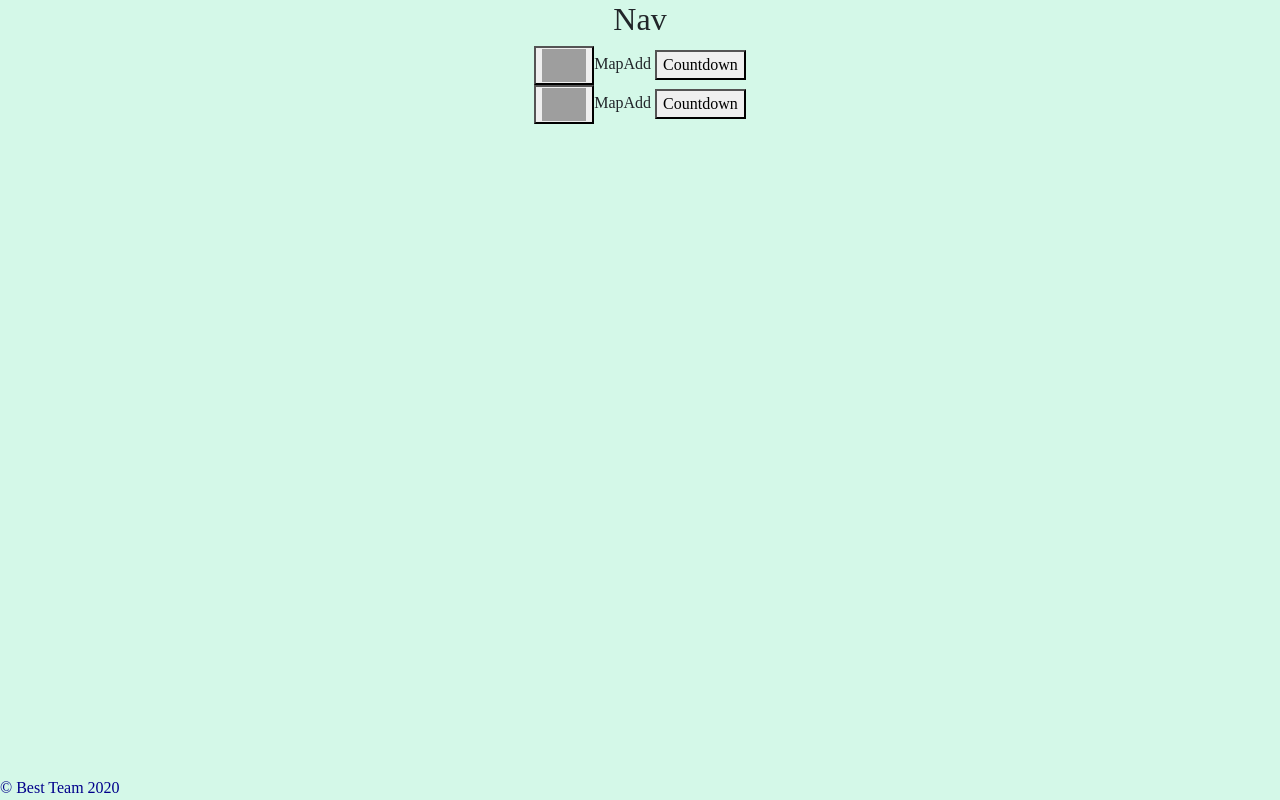
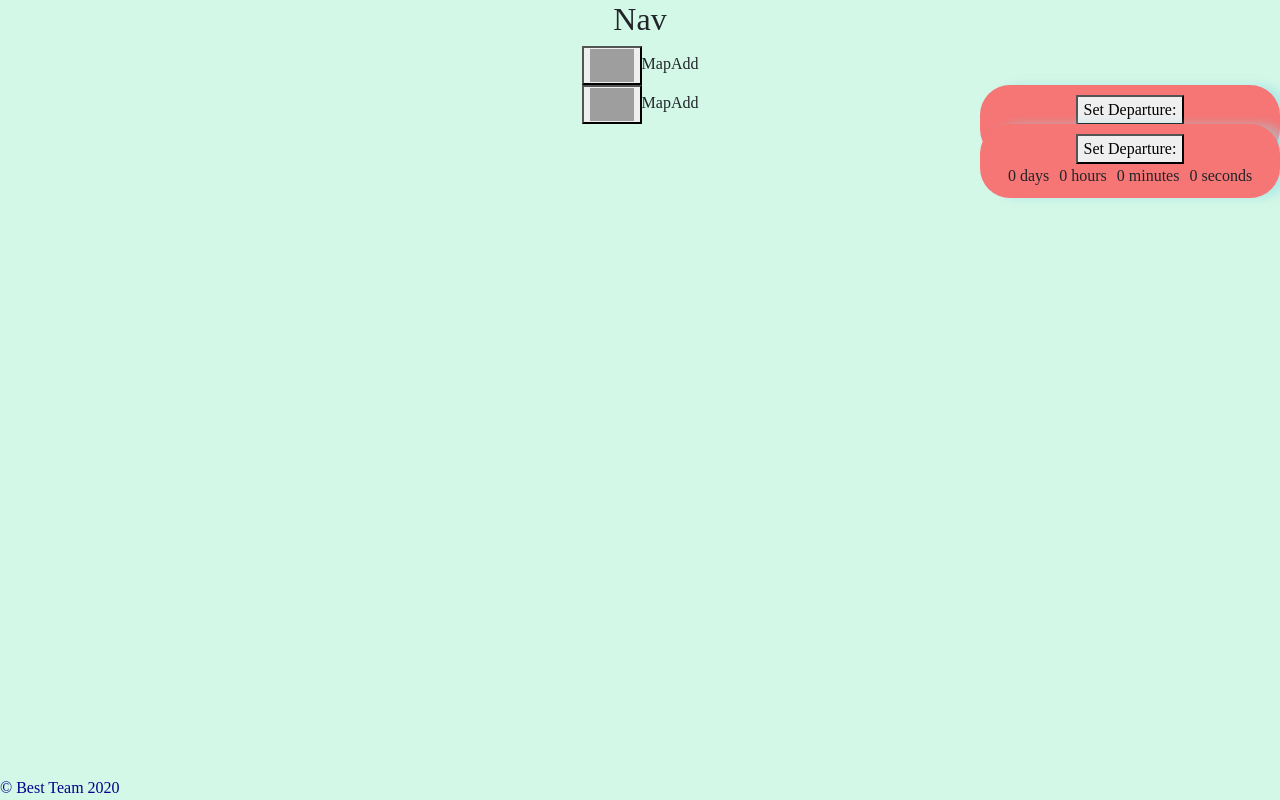
Before and after one commit to blewin1/be-trippin-frontend, a React (Create React App) app in the folder be-trippin-app/: page /trip/1 in a window 1280 px wide. Built offline with nearby package versions, Linux system fonts and the light colour scheme; grey boxes are pictures that could not be loaded.

Commit message:
updated countdown box

```diff
--- a/be-trippin-app/src/components/routes/TripPage/TripPage.jsx
+++ b/be-trippin-app/src/components/routes/TripPage/TripPage.jsx
@@ -2,12 +2,11 @@ import React, { useState } from "react";
 import PackingList from "../../sideWindows/PackingList/PackingList";
 import SuitcaseButton from "../../sideWindows/PackingList/SuitcaseButton";
 import CountdownTimer from "../../sideWindows/CountdownTimer/CountdownTimer";
-import CountdownButton from "../../sideWindows/CountdownTimer/CountdownButton";
+
 import "./TripPage.scss";
 
 const TripPage = () => {
   const [packingListOpen, setPackingListOpen] = useState(false);
-  const [countdownOpen, setCountdownOpen] = useState(false);
 
   const handleSuitcaseButton = () => {
     setPackingListOpen(!packingListOpen);
@@ -18,23 +17,13 @@ const TripPage = () => {
     showPackingList = <PackingList />;
   }
 
-  const handleCountdownButton = () => {
-    setCountdownOpen(!countdownOpen);
-  };
-
-  let showCountdownTimer = null;
-  if (countdownOpen) {
-    showCountdownTimer = <CountdownTimer />;
-  }
   return (
     <div className="trip-page">
       <SuitcaseButton suitcaseClickHandler={handleSuitcaseButton} />
       {showPackingList}
-
       <span>Map</span>
       <span>Add </span>
-      <CountdownButton countdownClickHandler={handleCountdownButton} />
-      {showCountdownTimer}
+      <CountdownTimer />
     </div>
   );
 };
--- a/be-trippin-app/src/components/sideWindows/CountdownTimer/CountdownButton.jsx
+++ /dev/null
@@ -1,14 +0,0 @@
-import React from "react";
-import "./CountdownButton.scss";
-
-const CountdownButton = ({ countdownClickHandler }) => {
-  return (
-    <>
-      <button className="countdown-button" onClick={countdownClickHandler}>
-        Countdown
-      </button>
-    </>
-  );
-};
-
-export default CountdownButton;
--- a/be-trippin-app/src/components/sideWindows/CountdownTimer/CountdownTimer.jsx
+++ b/be-trippin-app/src/components/sideWindows/CountdownTimer/CountdownTimer.jsx
@@ -11,6 +11,7 @@ const CountdownTimer = () => {
   });
   const [timerStarted, setTimerStarted] = useState(false);
   const [departureDate, setDepartureDate] = useState("");
+  const [showCountdownInput, setShowCountdownInput] = useState(false);
 
   useEffect(() => {
     if (timerStarted) {
@@ -49,18 +50,24 @@ const CountdownTimer = () => {
     });
   };
 
+  const toggleCountdownInput = () => {
+    setShowCountdownInput(!showCountdownInput);
+  };
+
   return (
-    <div className="countdown-border">
+    // <div className="countdown-border">
     <div className="countdown-container">
-        <p>Countdown Until Departure Date: </p>
-        <p>{departureDate}</p>
+      <button className="departure-button" onClick={toggleCountdownInput}>
+        Set Departure: {departureDate}
+      </button>
+
       <div className="countdown-clock">
         <span className="clock-days">{timer.days} days</span>
         <span className="clock-hours">{timer.hours} hours</span>
         <span className="clock-minutes">{timer.minutes} minutes</span>
         <span className="clock-seconds">{timer.seconds} seconds</span>
       </div>
-        <div className="timer-input">
+      <div className={`timer-input ${showCountdownInput ? "visible" : ""}`}>
         <form onSubmit={handleDateSubmit}>
           <input
             placeholder="mm/dd/yy"
@@ -71,7 +78,7 @@ const CountdownTimer = () => {
         </form>
       </div>
     </div>
-    </div>
+    // </div>
   );
 };
 
--- a/be-trippin-app/src/components/sideWindows/CountdownTimer/CountdownTimer.scss
+++ b/be-trippin-app/src/components/sideWindows/CountdownTimer/CountdownTimer.scss
@@ -1,25 +1,44 @@
+@import "../../../_config.scss";
+
 .countdown-border {
-  position: relative;
-  background-color: rgba(61, 190, 226, 0.5);
-  clip-path: ellipse(100% 70% at 100% 50%);
-  padding: 100px;
-  margin-left: 0vw;
-  // max-width: 50vw;
+  // position: absolute;
+  // right: 0;
+  // background-color: rgba(61, 190, 226, 0.5);
+  // // background-color: $textBox-color;
+  // clip-path: ellipse(380px 180px at 100% 50%);
+  // padding: 100px;
+  // margin-left: 10vw;
+  // margin-right: 0;
+  // width: 350px;
+  // min-height: 320px;
 }
+// .countdown-container {
+// position: absolute;
+// top: 10px;
+// right: 0;
+// bottom: 0;
+// text-align: center;
+
+// padding: 60px 0px 60px 10px;
+// // background-color: #ffa800;
+// background-color: $button-color;
+// clip-path: ellipse(380px 150px at 100% 50%);
+// height: 300px;
+// min-width: 200px;
+// // max-width: 700px;
+// border: 30px 0 solid rgb(141, 219, 229);
+// color: white;
+// font-weight: 700;
+// }
+
 .countdown-container {
   position: absolute;
-  top: 0;
+  background-color: $button-color;
   right: 0;
-  bottom: 0;
-  text-align: center;
-  padding: 30px;
-  background-color: #ffa800;
-  clip-path: ellipse(100% 70% at 100% 50%);
-  min-height: 200px;
-  // max-width: 700px;
-  border: 30px 0 solid rgb(141, 219, 229);
-  color: white;
-  font-weight: 700;
+  border-radius: 30px;
+  min-width: 300px;
+  padding: 10px;
+  box-shadow: 10px 0px 10px rgba(141, 219, 229, 0.5);
 }
 
 .clock-days,
@@ -29,6 +48,14 @@
   margin: 5px;
 }
 
+.timer-input {
+  display: none;
+}
+
+.timer-input.visible {
+  display: block;
+}
+
 .timer-input form {
   padding: 20px;
 }
--- a/be-trippin-app/src/components/sideWindows/PackingList/PackingList.scss
+++ b/be-trippin-app/src/components/sideWindows/PackingList/PackingList.scss
@@ -1,5 +1,11 @@
+@import "../../../_config.scss";
+
 .packing-list-border {
-  position: fixed;
+  // position: fixed;
+  position: absolute;
+  margin-top: 50px;
+  top: 0;
+
   width: 100vw;
   max-width: 500px;
   min-width: 500px;
@@ -7,16 +13,16 @@
   background-color: rgba(61, 190, 226, 0.5);
   z-index: 2; // the higher the number, the more the element will be on top of the everything
   clip-path: ellipse(300px 650px at 25% 50%);
-  overflow-y: scroll;
+  // overflow-y: scroll;
 }
 
 .packing-list {
-  background-color: #ffa800;
+  // background-color: #ffa800;
+  background-color: $button-color;
   position: absolute;
   width: 100vw;
   height: 100vh;
-  // min-height: auto;
-  // max-height: auto;
+
   max-width: 425px;
   text-align: left;
   // clip-path: ellipse(230px 800px at 40% 50%);
@@ -25,13 +31,13 @@
   padding: 30px;
   color: white;
   font-weight: 700;
-  // overflow-y: scroll;
+  overflow-y: scroll;
   margin-bottom: 200px;
 }
 
 // This is for IPad Pro
 .packing-list p {
-  padding-top: 130px;
+  padding-top: 100px;
 }
 
 .packing-list-items {
@@ -45,7 +51,7 @@
 
 .delete-button {
   position: absolute;
-  left: 200px;
+  left: 150px;
   background-color: #3dbee2;
   color: white;
 }
```
Also changed, not shown: be-trippin-app/src/components/sideWindows/CountdownTimer/CountdownButton.scss (deleted). Lines whose indentation alone changed are shown as unchanged.
